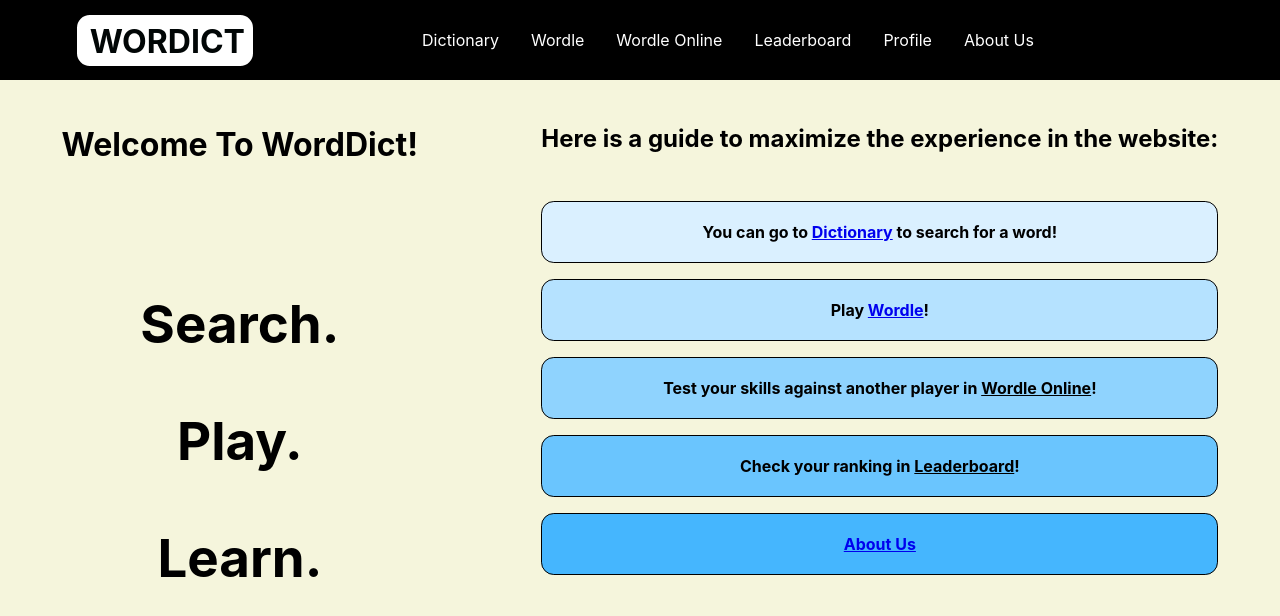
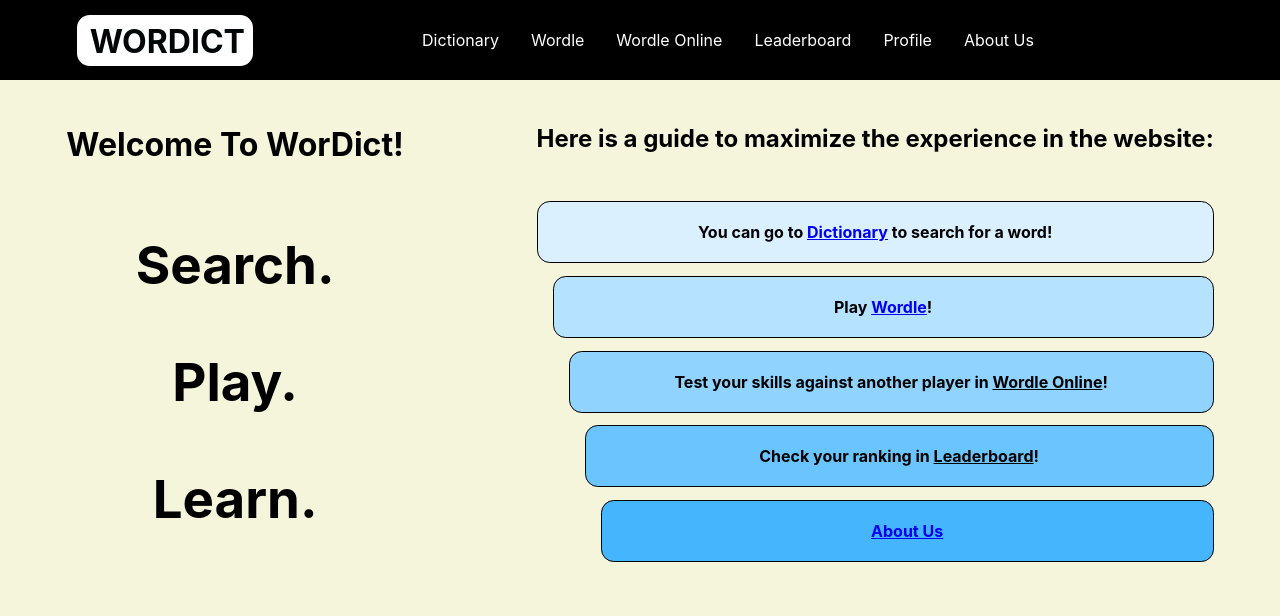
Before and after one commit to MarkProjs/wordict-project, a React (Create React App) app in the folder client/: page / in a window 1280 px wide. Shown: the top 616 px of the page. Built offline with nearby package versions, Linux system fonts and the light colour scheme; no server answers.

Commit message:
improve home style

```diff
--- a/client/src/components/pages/Home.css
+++ b/client/src/components/pages/Home.css
@@ -10,7 +10,7 @@ html {
 }
 
 .intro h1 {
-  margin-bottom: 8rem;
+  margin-bottom: 4.3rem;
 }
 
 .motto {
@@ -36,7 +36,7 @@ html {
   align-items: center;
   padding: 20px 0;
   border: 1px solid black;
-  margin-bottom: 1rem;
+  margin-bottom: 0.8rem;
   margin-top: 0.2rem;
   border-radius: 0.8rem;
   text-decoration: none;
@@ -54,16 +54,20 @@ html {
 
 .guide2 {
   background: #b5e2ff;
+  margin-left: 1rem;
 }
 
 .guide3 {
   background: #8fd3fe;
+  margin-left: 2rem;
 }
 
 .guide4 {
   background: #6ac5fe;
+  margin-left: 3rem;
 }
 
 .guide5 {
   background: #45b6fe;
+  margin-left: 4rem;
 }
--- a/client/src/components/pages/Home.js
+++ b/client/src/components/pages/Home.js
@@ -4,7 +4,7 @@ function Home() {
   return(
     <div className='home'>
       <div className="intro">
-        <h1>Welcome To WordDict!</h1>
+        <h1>Welcome To WorDict!</h1>
         <p className="motto">Search.</p>
         <p className="motto">Play.</p>
         <p className="motto">Learn.</p>
```
